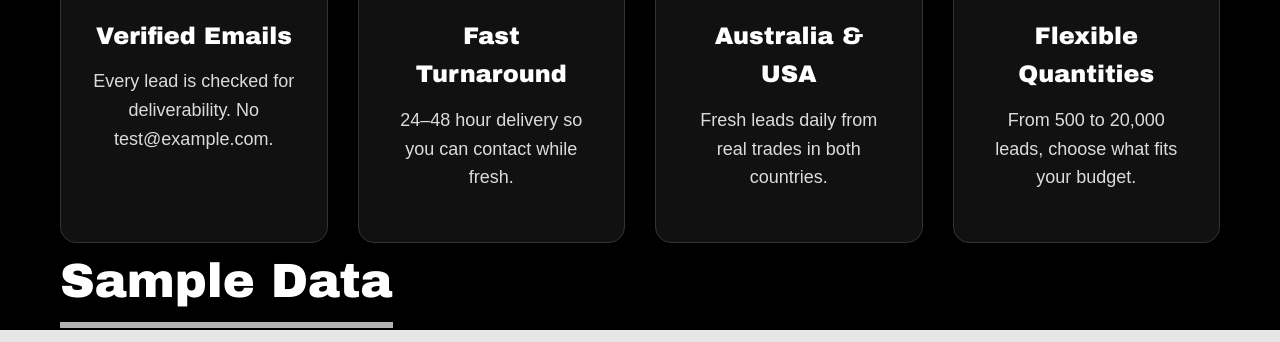
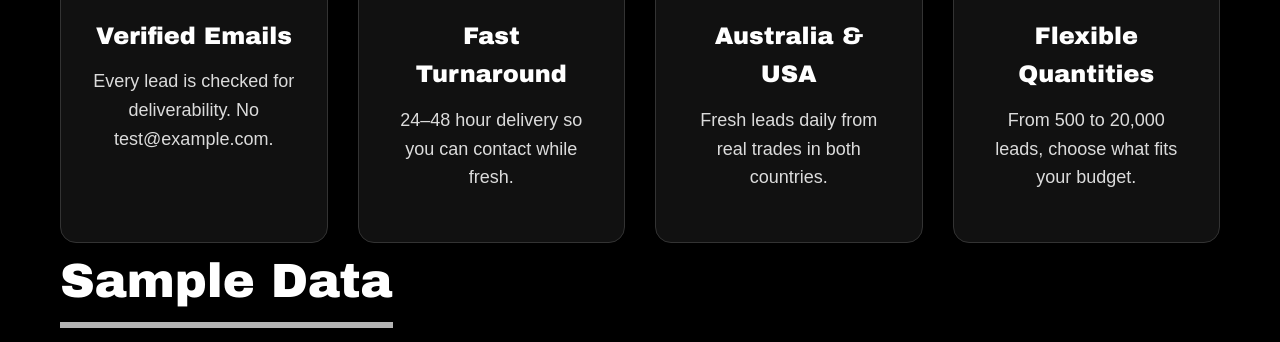
Before and after one commit to leadlaunchpad0/leadlaunchpad-site, a plain HTML site: page index.html in a window 1280 px wide. Shown: the part 458-800 px from the top of the page. Drawn offline with Linux system fonts and the light colour scheme.

Commit message:
Update index.html

```diff
--- a/index.html
+++ b/index.html
@@ -132,17 +132,7 @@
     /* Footer */
     footer { padding: 40px 0; text-align: center; opacity: 0.6; font-size: 14px; }
 
-    /* Bottom decorative stroke */
-    .bottom-stroke {
-      position: fixed;
-      bottom: 0;
-      left: 0;
-      width: 100%;
-      height: 12px;
-      background: #fff;
-      opacity: 0.9;
-      z-index: -1;
-    }
+
 
     @media (max-width: 768px) {
       h1 { font-size: 42px; }
@@ -226,6 +216,5 @@
     <p>Lead Launchpad &copy; 2026. Questions? DM us or email support@leadlaunchpad.site</p>
   </footer>
 
-  <div class="bottom-stroke"></div>
 </body>
 </html>
```
